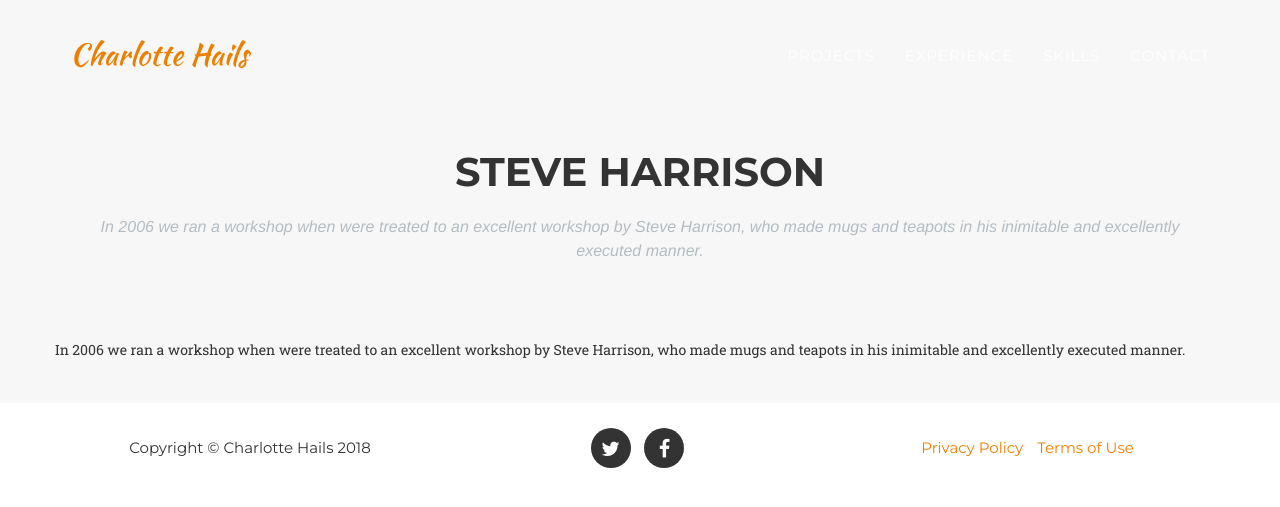
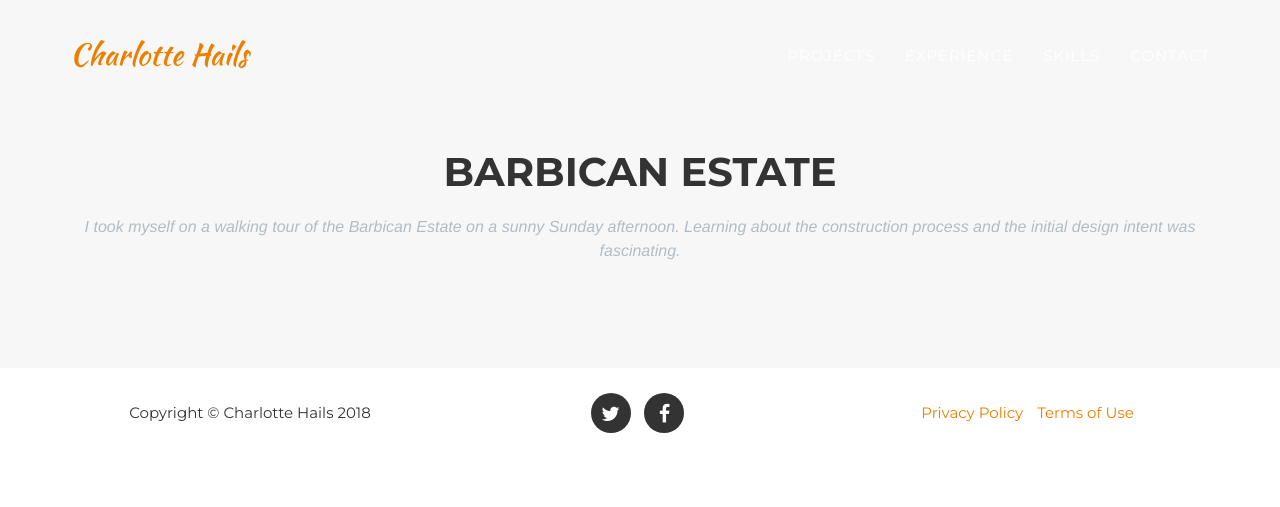
Before and after one commit to lottie189/TheBarnetCollection.org, a Jekyll site: the page built from _workshops/steve-harrison.markdown, in a window 1280 px wide. Shown: the top 507 px of the page. Built offline with Jekyll 4.4.1, drawn with Linux system fonts in a browser that asks for light colours; some web fonts are replaced.

Commit message:
Update steve-harrison.markdown

```diff
--- a/_workshops/steve-harrison.markdown
+++ b/_workshops/steve-harrison.markdown
@@ -1,15 +1,11 @@
 ---
-title: Steve Harrison
-date: 2016-10-20 00:00:00 Z
+title: Barbican Estate
+date: 2018-09-09 00:00:00 Z
 image:
   url: escape.png
   thumb: roundicons-thumbnail.png
   alt: Image description
 layout: workshops
 modal-id: 1
-description: In 2006 we ran a workshop when were treated to an excellent workshop
-  by Steve Harrison, who made mugs and teapots in his inimitable and excellently executed
-  manner.
+description: I took myself on a walking tour of the Barbican Estate on a sunny Sunday afternoon. Learning about the construction process and the initial design intent was fascinating.
 ---
-
-In 2006 we ran a workshop when were treated to an excellent workshop by Steve Harrison, who made mugs and teapots in his inimitable and excellently executed manner.
```
